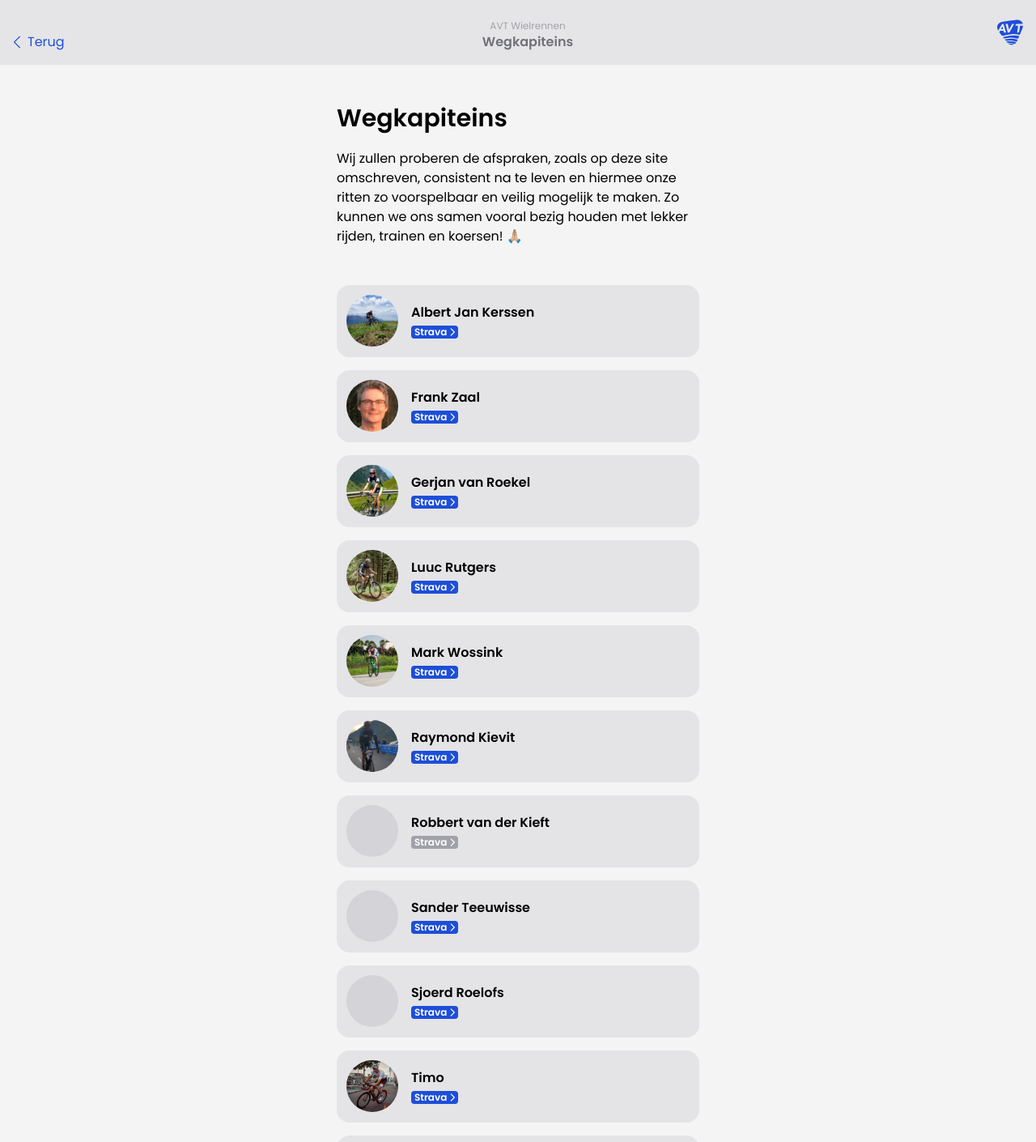
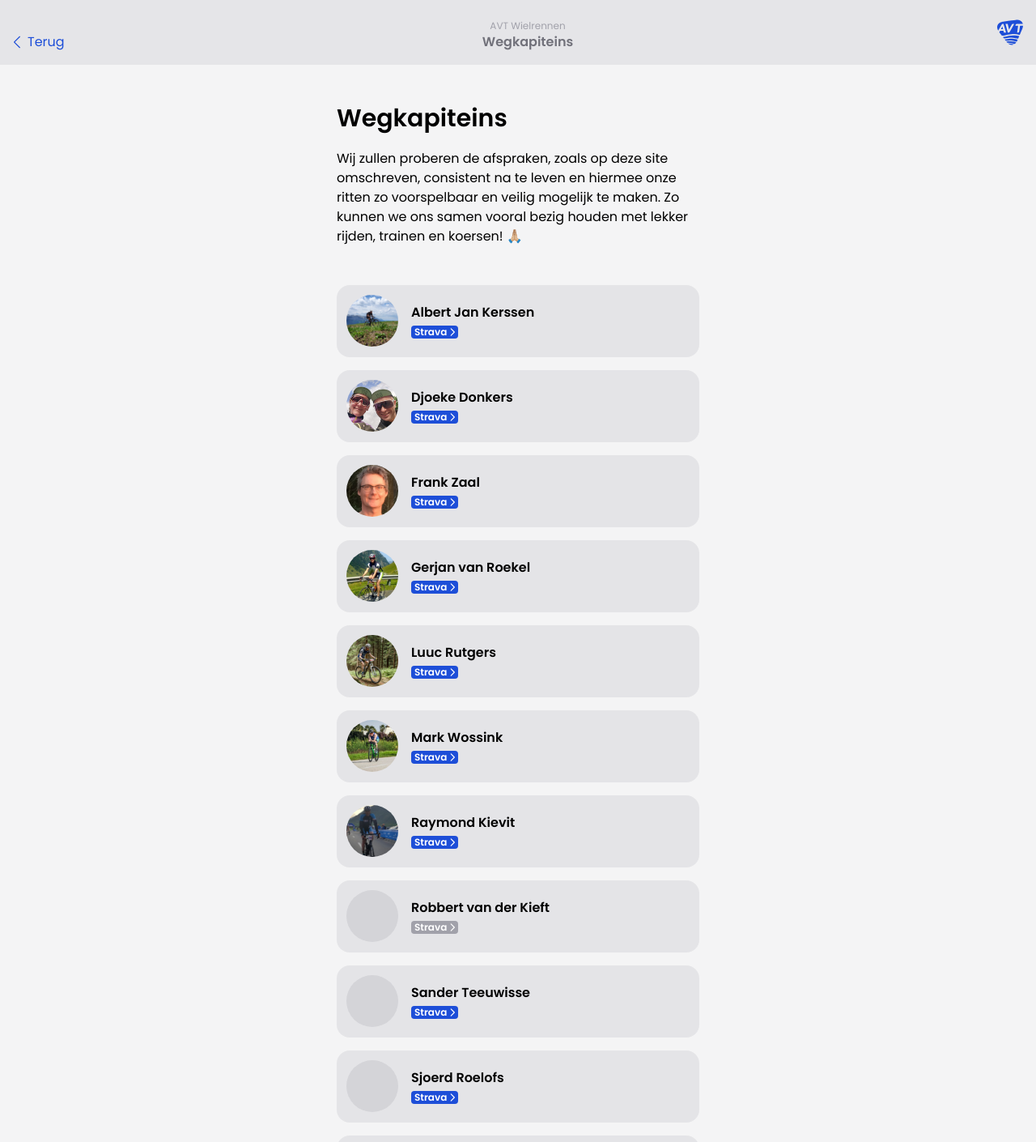
Before and after one commit to timohofmeijer/avt-cycling, a Next.js app: page /wegkapiteins in a window 1280 px wide. Shown: the top 1410 px of the page at 81% size. Built offline with nearby package versions, Linux system fonts and the light colour scheme.

Commit message:
alphabetise road-captains-list

```diff
--- a/src/app/wegkapiteins/page.tsx
+++ b/src/app/wegkapiteins/page.tsx
@@ -25,6 +25,7 @@ const Page: React.FC = () => {
           <Captain name="Albert Jan Kerssen" image="albert-jan.jpeg" stravaId="43085263" />
           {/* <Captain name="Arie Kingma" image="arie.jpeg" stravaId="31785656" /> */}
           {/* <User name="Christa" image="" stravaId="" /> */}
+          <Captain name="Djoeke Donkers" image="djoeke.png" stravaId="1049189" />
           <Captain name="Frank Zaal" image="frank.jpeg" stravaId="2211334" />
           <Captain name="Gerjan van Roekel" image="gerjan.jpeg" stravaId="586548" />
           <Captain name="Luuc Rutgers" image="luuc.jpeg" stravaId="7239918" />
@@ -34,7 +35,6 @@ const Page: React.FC = () => {
           <Captain name="Sander Teeuwisse" image="blank.png" stravaId="48252858" />
           <Captain name="Sjoerd Roelofs" image="blank.png" stravaId="32433862" />
           <Captain name="Timo" image="timo.jpeg" stravaId="2019517" />
-          <Captain name="Djoeke Donkers" image="djoeke.png" stravaId="1049189" />
         </div>
       </div>
     </PageAnimation>
```
